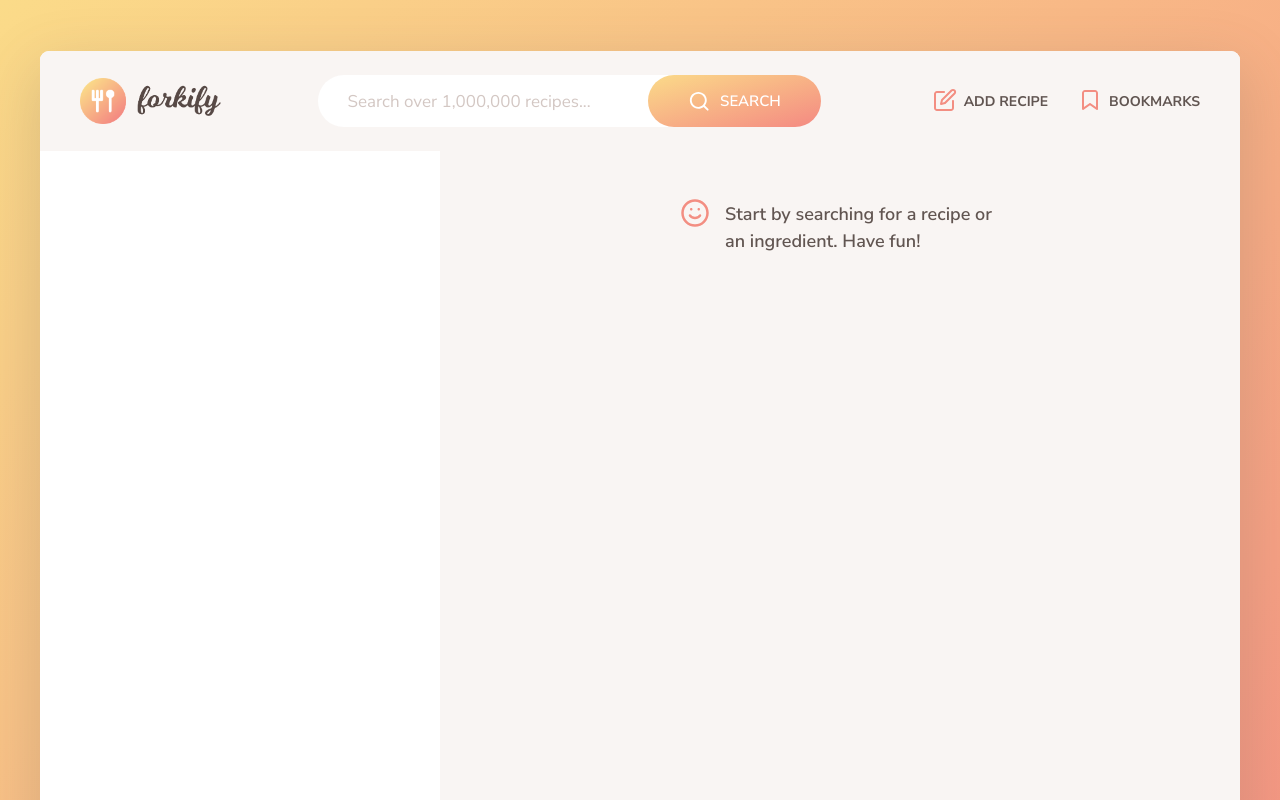
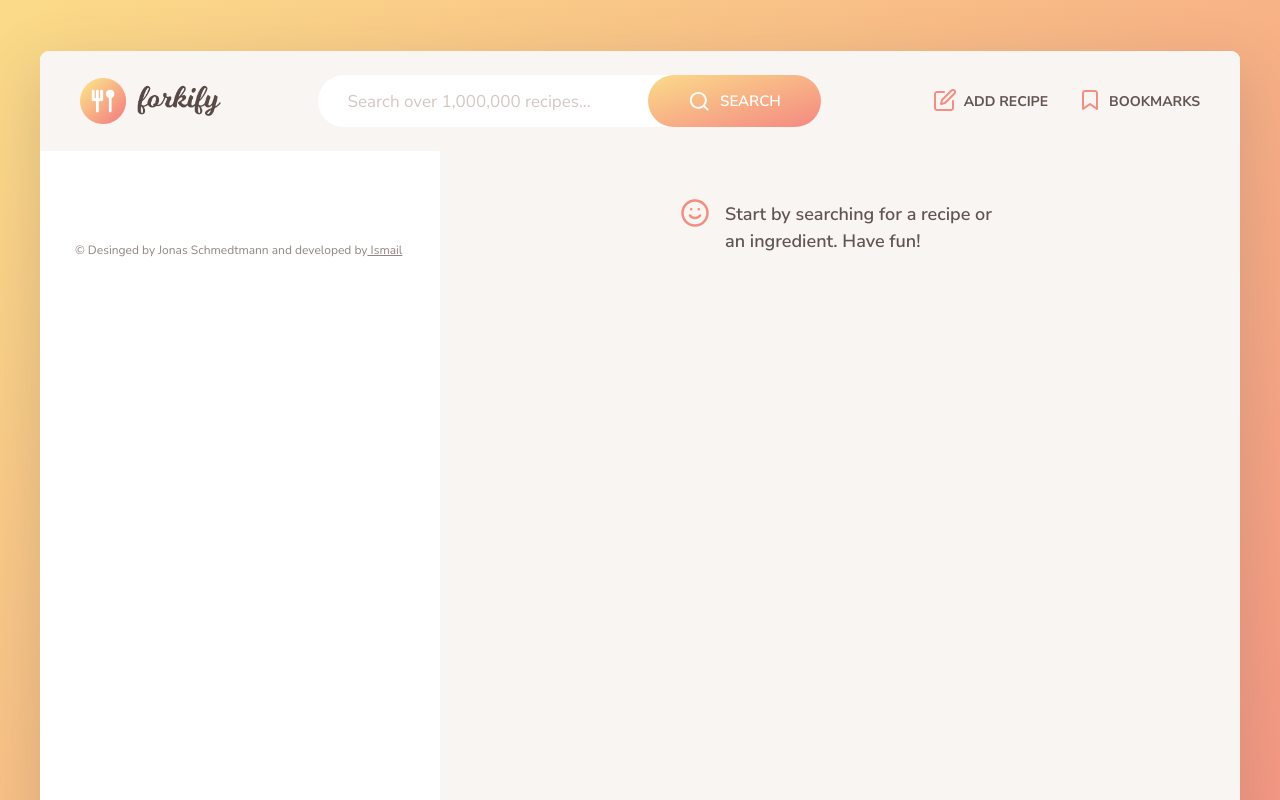
Before and after one commit to Ismail970/Forkify-react, a React (Vite) app: page / in a window 1280 px wide. Shown: the top 800 px of the page. Built offline with nearby package versions, Linux system fonts and the light colour scheme.

Commit message:
add copyright

```diff
--- a/src/components/SearchResults.jsx
+++ b/src/components/SearchResults.jsx
@@ -79,6 +79,15 @@ function SearchResults() {
         {searchErr && <Alert />}
       </ul>
       {showPagBtns && <PaginationButtons />}
+
+      <p class="copyright">
+        &copy; Desinged by Jonas Schmedtmann and developed by
+        <a
+          className="github-link"
+          target="_blank"
+          href="https://github.com/Ismail970"
+        > Ismail</a>
+      </p>
     </div>
   )
 }
--- a/src/sass/_searchResults.scss
+++ b/src/sass/_searchResults.scss
@@ -4,7 +4,7 @@
   flex-direction: column;
 
   // mobile
-  @media only screen and (max-width: 31.25em) {
+  @media only screen and (max-width: $bp-smallest) {
     z-index: 1;
     background-color: white;
     width: 100%;
@@ -36,3 +36,20 @@
     }
   }
 }
+
+.copyright {
+  color: $color-grey-dark-2;
+  font-size: 1.2rem;
+  padding: 0 3.5rem;
+  margin-top: 4rem;
+
+  .github-link:link,
+  .github-link:visited {
+    color: $color-grey-dark-2;
+  }
+
+  // mobile
+  @media only screen and (max-width: $bp-smallest) {
+    display: none;
+  }
+}
```
